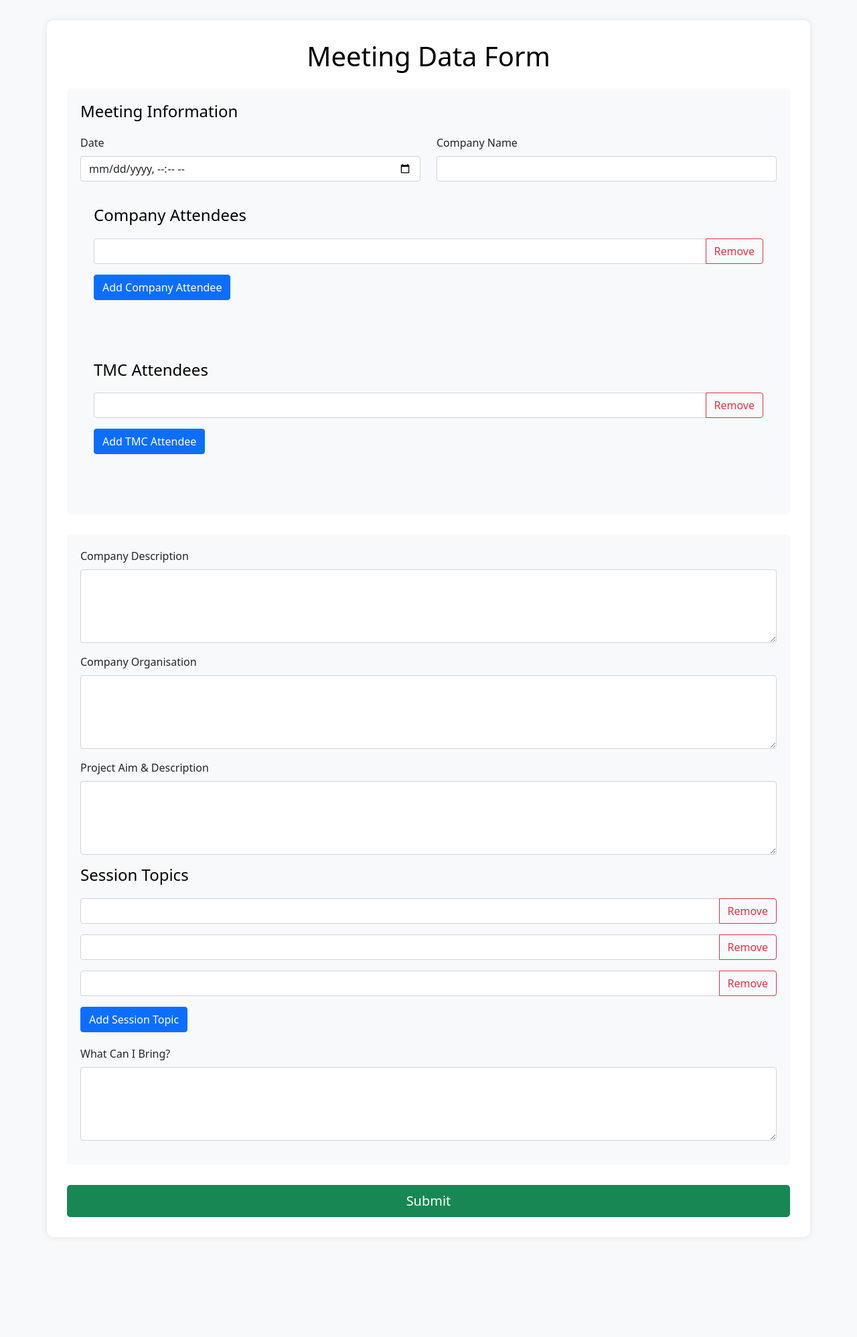
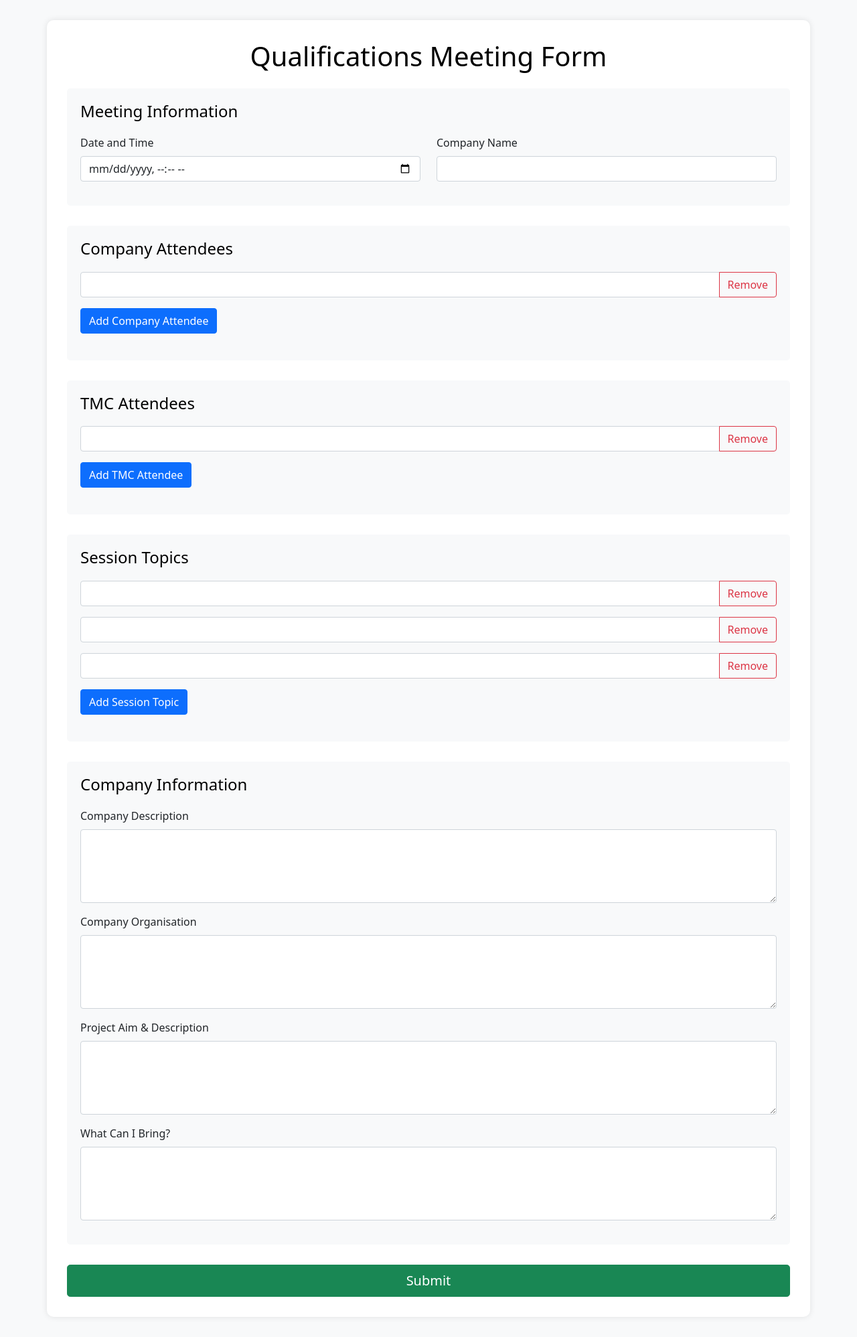
Before and after one commit to dakixr/FormCraftSuite, a Flask app: page /qm-meeting-report in a window 1280 px wide. Shown: the whole page at 67% size. Before the commit the page ends 1817 px from the top, so only its background shows below. Run offline with Flask 3, Linux system fonts and the light colour scheme.

Commit message:
refine qm tool

```diff
--- a/main.py
+++ b/main.py
@@ -1,12 +1,11 @@
-import io
 import os
 
-from flask import Flask, render_template, send_file, request
+from flask import Flask, render_template, request
 
 from docxtpl import DocxTemplate, InlineImage
 from docx.shared import Mm
 
-from utils import unflatten_dict
+from utils import render_and_send_file, unflatten_dict
 
 # Config
 
@@ -51,15 +50,10 @@ def employeneur_profile_form():
         for ex in expertise:
             ex["list"] = list(map(parse_expertise, ex["list"]))
 
-    # Generate CV
-    tpl.render(data)
-    cv_buffer = io.BytesIO()
-    tpl.save(cv_buffer)
-    cv_buffer.seek(0)
-
-    # Return CV
-    return send_file(
-        cv_buffer, as_attachment=True, download_name="TMC Generated CV.docx"
+    return render_and_send_file(
+        data=data,
+        tpl=tpl,
+        download_name="TMC Generated CV.docx",
     )
 
 
@@ -80,16 +74,9 @@ def qm_meeting_report():
     for attr in ("tmc_attendees", "company_attendees"):
         data[attr] = concat_list(data.get(attr))
 
-    # Generate docx
-    tpl.render(data)
-    cv_buffer = io.BytesIO()
-    tpl.save(cv_buffer)
-    cv_buffer.seek(0)
-
-    # Return CV
-    return send_file(
-        cv_buffer,
-        as_attachment=True,
+    return render_and_send_file(
+        data=data,
+        tpl=tpl,
         download_name="Qualifications Meeting Report.docx",
     )
 
--- a/templates/qm-meeting-report.html
+++ b/templates/qm-meeting-report.html
@@ -1,103 +1,51 @@
 <!DOCTYPE html>
 <html lang="en">
 <head>
-    <meta charset="UTF-8" />
-    <meta name="viewport" content="width=device-width, initial-scale=1.0" />
+    <meta charset="UTF-8">
+    <meta name="viewport" content="width=device-width, initial-scale=1.0">
     <title>Qualifications Meeting</title>
-    <script
-      src="https://cdn.jsdelivr.net/npm/alpinejs@2.8.2/dist/alpine.min.js"
-      defer
-    ></script>
-    <link
-      href="https://cdn.jsdelivr.net/npm/bootstrap@5.1.3/dist/css/bootstrap.min.css"
-      rel="stylesheet"
-    />
+    <script src="https://cdn.jsdelivr.net/npm/alpinejs@2.8.2/dist/alpine.min.js" defer></script>
+    <link href="https://cdn.jsdelivr.net/npm/bootstrap@5.1.3/dist/css/bootstrap.min.css" rel="stylesheet">
     <style>
-      body {
-        background-color: #f8f9fa;
-      }
-      .container {
-        background-color: white;
-        border-radius: 10px;
-        box-shadow: 0 0 10px rgba(0, 0, 0, 0.1);
-        padding: 30px;
-        margin-top: 30px;
-        margin-bottom: 30px;
-      }
-      h1,
-      h4 {
-        color: #000000;
-        margin-bottom: 20px;
-      }
-      .section {
-        background-color: #f8f9fa;
-        border-radius: 5px;
-        padding: 20px;
-        margin-bottom: 30px;
-      }
-      .btn-add {
-        margin-bottom: 20px;
-      }
-      .card {
-        margin-bottom: 20px;
-      }
-      .card-body {
-        padding: 20px;
-      }
-      .remove-btn {
-        width: 100%;
-      }
+        body { background-color: #f8f9fa; }
+        .container { background-color: white; border-radius: 10px; box-shadow: 0 0 10px rgba(0,0,0,0.1); padding: 30px; margin-top: 30px; margin-bottom: 30px; }
+        h1, h4 { color: #000000; margin-bottom: 20px; }
+        .section { background-color: #f8f9fa; border-radius: 5px; padding: 20px; margin-bottom: 30px; }
+        .btn-add { margin-bottom: 20px; }
+        .card { margin-bottom: 20px; }
+        .card-body { padding: 20px; }
+        .remove-btn { width: 100%; }
     </style>
 </head>
 <body>
-    <div
-      class="container"
-      x-data="{ company_attendees: [{}], tmc_attendees: [{}], session_topics: [{},{},{}] }"
-    >
-      <h1 class="text-center mb-4">Meeting Data Form</h1>
+    <div class="container" x-data="{ company_attendees: [{}], tmc_attendees: [{}], session_topics: [{},{},{}] }">
+        <h1 class="text-center mb-4">Qualifications Meeting Form</h1>
         <form method="post" enctype="multipart/form-data">
             <div class="section">
                 <h4>Meeting Information</h4>
                 <div class="row mb-3">
                     <div class="col-md-6">
-              <label class="form-label">Date</label>
-              <input type="datetime-local" class="form-control" name="date" />
+                        <label class="form-label">Date and Time</label>
+                        <input type="datetime-local" class="form-control" name="date_time">
                     </div>
                     <div class="col-md-6">
                         <label class="form-label">Company Name</label>
-              <input type="text" class="form-control" name="company_name" />
+                        <input type="text" class="form-control" name="company_name">
                     </div>
                 </div>
+            </div>
+
             <div class="section">
                 <h4>Company Attendees</h4>
-            <template
-              x-for="(attendee, index) in company_attendees"
-              :key="index"
-            >
+                <template x-for="(attendee, index) in company_attendees" :key="index">
                     <div class="attendee-item mb-3">
                         <div class="input-group">
-                  <input
-                    type="text"
-                    class="form-control"
-                    :name="'company_attendees[' + index + ']'"
-                  />
-                  <button
-                    type="button"
-                    class="btn btn-outline-danger"
-                    @click="company_attendees.splice(index, 1)"
-                  >
-                    Remove
-                  </button>
+                            <input type="text" class="form-control" :name="'company_attendees[' + index + ']'">
+                            <button type="button" class="btn btn-outline-danger" @click="company_attendees.splice(index, 1)">Remove</button>
                         </div>
                     </div>
                 </template>
-            <button
-              type="button"
-              class="btn btn-primary btn-add"
-              @click="company_attendees.push({})"
-            >
-              Add Company Attendee
-            </button>
+                <button type="button" class="btn btn-primary btn-add" @click="company_attendees.push({})">Add Company Attendee</button>
             </div>
 
             <div class="section">
@@ -105,97 +53,48 @@
                 <template x-for="(attendee, index) in tmc_attendees" :key="index">
                     <div class="attendee-item mb-3">
                         <div class="input-group">
-                  <input
-                    type="text"
-                    class="form-control"
-                    :name="'tmc_attendees[' + index + ']'"
-                  />
-                  <button
-                    type="button"
-                    class="btn btn-outline-danger"
-                    @click="tmc_attendees.splice(index, 1)"
-                  >
-                    Remove
-                  </button>
+                            <input type="text" class="form-control" :name="'tmc_attendees[' + index + ']'">
+                            <button type="button" class="btn btn-outline-danger" @click="tmc_attendees.splice(index, 1)">Remove</button>
                         </div>
                     </div>
                 </template>
-            <button
-              type="button"
-              class="btn btn-primary btn-add"
-              @click="tmc_attendees.push({})"
-            >
-              Add TMC Attendee
-            </button>
-          </div>
-        </div>
-        <div class="section">
-          <div class="mb-3">
-            <label class="form-label">Company Description</label>
-            <textarea
-              class="form-control"
-              rows="4"
-              name="company_description"
-            ></textarea>
-          </div>
-          <div class="mb-3">
-            <label class="form-label">Company Organisation</label>
-            <textarea
-              class="form-control"
-              rows="4"
-              name="company_organisation"
-            ></textarea>
-          </div>
-          <div class="mb-3">
-            <label class="form-label">Project Aim & Description</label>
-            <textarea
-              class="form-control"
-              rows="4"
-              name="project_aim_and_description"
-            ></textarea>
+                <button type="button" class="btn btn-primary btn-add" @click="tmc_attendees.push({})">Add TMC Attendee</button>
             </div>
 
+            <div class="section">
                 <h4>Session Topics</h4>
                 <template x-for="(topic, index) in session_topics" :key="index">
                     <div class="session-topic-item mb-3">
                         <div class="input-group">
-                <input
-                  type="text"
-                  class="form-control"
-                  :name="'session_topics[' + index + ']'"
-                />
-                <button
-                  type="button"
-                  class="btn btn-outline-danger"
-                  @click="session_topics.splice(index, 1)"
-                >
-                  Remove
-                </button>
+                            <input type="text" class="form-control" :name="'session_topics[' + index + ']'">
+                            <button type="button" class="btn btn-outline-danger" @click="session_topics.splice(index, 1)">Remove</button>
                         </div>
                     </div>
                 </template>
-          <button
-            type="button"
-            class="btn btn-primary btn-add"
-            @click="session_topics.push({})"
-          >
-            Add Session Topic
-          </button>
+                <button type="button" class="btn btn-primary btn-add" @click="session_topics.push({})">Add Session Topic</button>
+            </div>
 
+            <div class="section">
+                <h4>Company Information</h4>
+                <div class="mb-3">
+                    <label class="form-label">Company Description</label>
+                    <textarea class="form-control" rows="4" name="company_description"></textarea>
+                </div>
+                <div class="mb-3">
+                    <label class="form-label">Company Organisation</label>
+                    <textarea class="form-control" rows="4" name="company_organisation"></textarea>
+                </div>
+                <div class="mb-3">
+                    <label class="form-label">Project Aim & Description</label>
+                    <textarea class="form-control" rows="4" name="project_aim_and_description"></textarea>
+                </div>
                 <div class="mb-3">
                     <label class="form-label">What Can I Bring?</label>
-            <textarea
-              class="form-control"
-              rows="4"
-              name="what_can_i_bring"
-            ></textarea>
+                    <textarea class="form-control" rows="4" name="what_can_i_bring"></textarea>
                 </div>
             </div>
 
-        <button type="submit" class="btn btn-success btn-lg w-100">
-          Submit
-        </button>
-
+            <button type="submit" class="btn btn-success btn-lg w-100">Submit</button>
         </form>
     </div>
 </body>
```
Also changed, not shown: utils.py (+21 -0 lines), 1 other file. Lines whose indentation alone changed are shown as unchanged.
